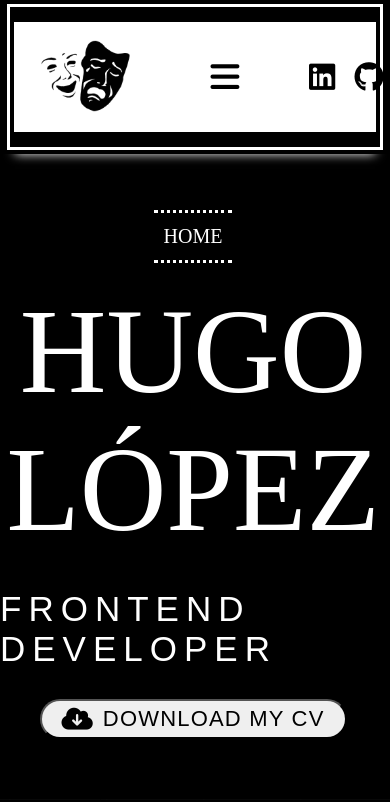
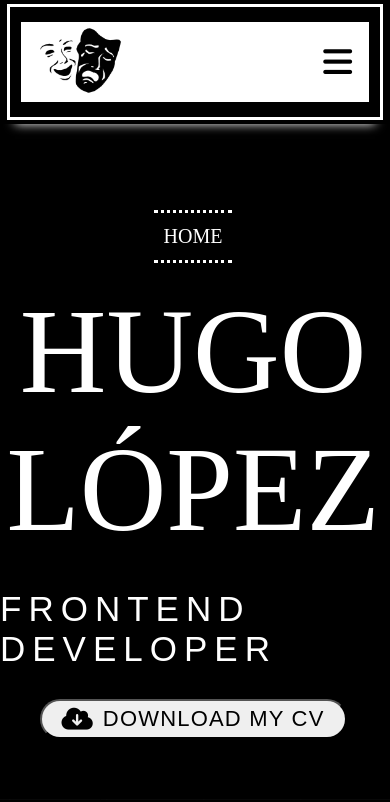
Before and after one commit to Alelsito/portfolio, a React (Vite) app: page / in a window 390 px wide. Shown: the top 802 px of the page. Built offline with nearby package versions, Linux system fonts and the light colour scheme; a web font is replaced by a local one.

Commit message:
feat: add responsive menu for max-width: 425px and update max-width: 768px

```diff
--- a/src/layouts/NavBar/NavBar.scss
+++ b/src/layouts/NavBar/NavBar.scss
@@ -26,13 +26,19 @@
 
         &__logo {
             min-width: 10%;
-            min-height: 110px;
             @extend %display-flex-align-items-center;
 
             &__image {
                 max-width: 115px;
                 margin-left: 10%;
                 transition: all 1s;
+            }
+
+            @media screen and (max-width: 425px) {
+                &__image {
+                    max-width: 100px;
+                    margin-left: 0;
+                }
             }
 
             &__image:hover {
@@ -42,7 +48,6 @@
 
         &__links {
             min-width: 75%;
-            min-height: 110px;
             @extend %display-flex-align-items-center-justify-content-center;
 
             &__container {
@@ -105,7 +110,6 @@
                             background: rgba(0,0,0,0.5);
                             box-shadow: 20px 20px 40px -6px rgba(0,0,0,0.2);
                             backdrop-filter: blur(20px);
-                            border-radius: 10px;
 
                             .fa-circle-xmark {
                                 color: white;
@@ -161,7 +165,6 @@
 
         &__social {
             min-width: 15%;
-            min-height: 110px;
             @extend %display-flex-align-items-center-justify-content-center;
 
             &__container {
@@ -192,5 +195,57 @@
                 }
             }
         }
+
+        @media screen and (max-width: 425px) {
+            &__social {
+                display: none;
+            }
+        }
+
     }
 }
+
+// Media Queries
+
+@media screen and (max-width: 768px) {
+    .nav {
+        min-height: 110px;
+
+        &__rectangule {
+            min-width: 95%;
+            min-height: 80px;
+
+            &__logo {
+
+                &__image {
+                    max-width: 105px;
+                }
+            }
+        }
+    }
+}
+
+@media screen and (max-width: 425px) {
+    .nav {
+        min-height: 110px;
+
+        &__rectangule {
+            min-width: 94%;
+            min-height: 80px;
+            justify-content: space-between;
+
+            &__logo {
+                margin-left: 2%;
+
+                &__image {
+                    max-width: 105px;
+                }
+            }
+
+            &__links {
+                min-width: 10%;
+                margin-right: 4%;
+            }
+        }
+    }
+}
```
